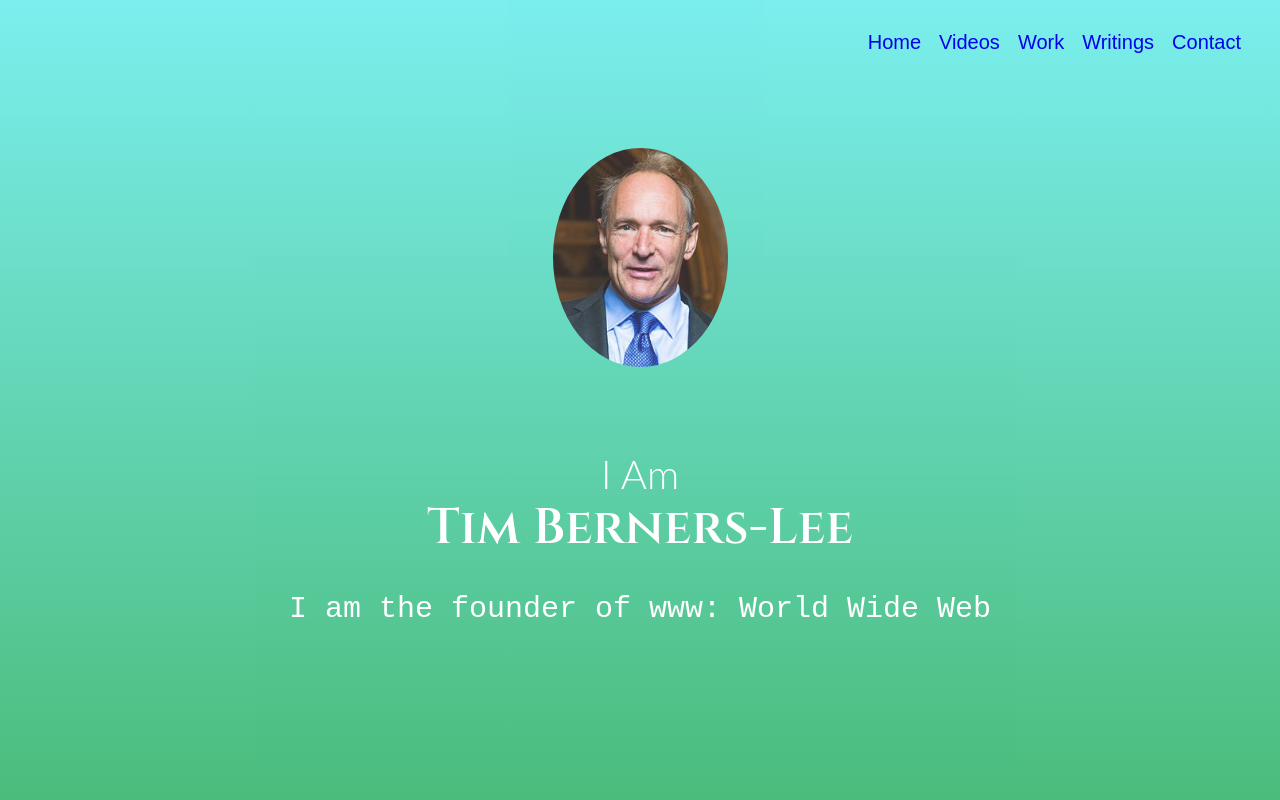
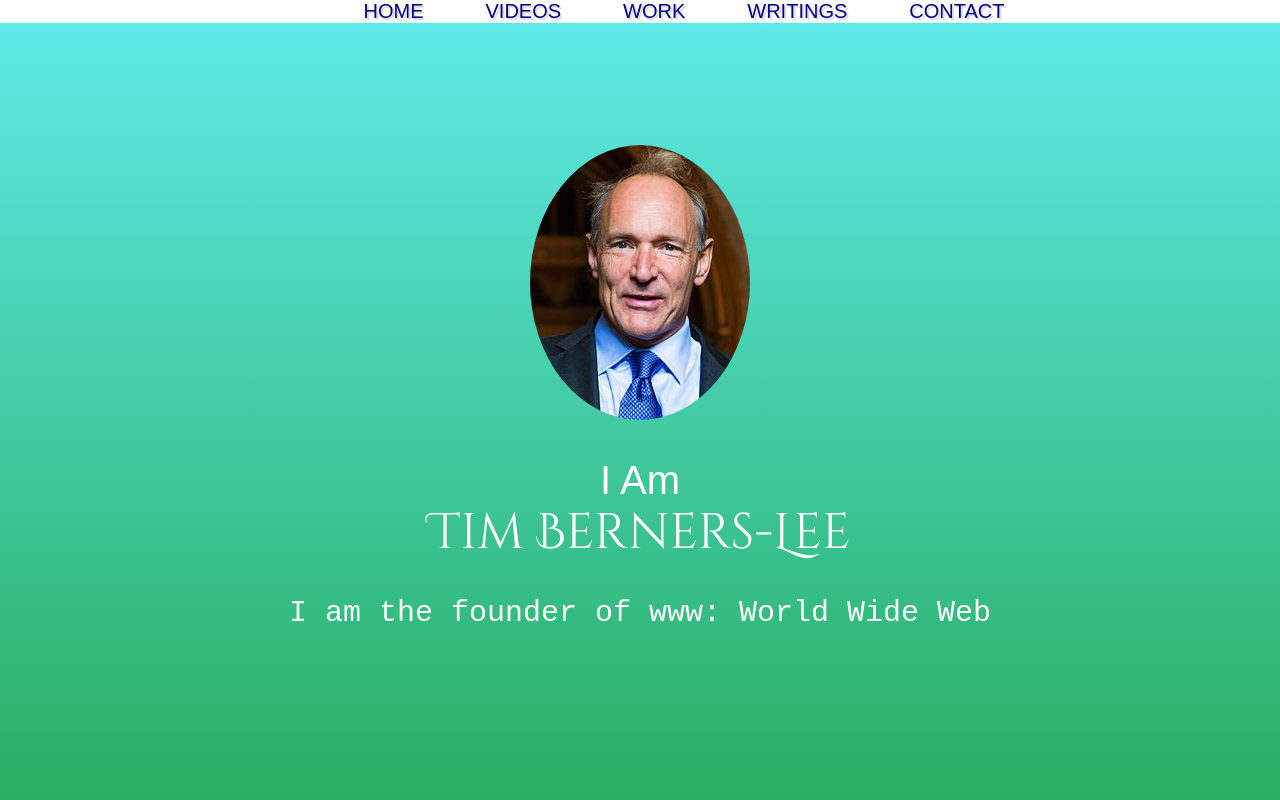
Before and after one commit to NaitikGoel189/SirTimBerners-Lee, a plain HTML site: page index.html in a window 1280 px wide. Shown: the top 800 px of the page. Drawn offline with Linux system fonts and the light colour scheme.

Commit message:
Add files via upload

```diff
--- a/index.html
+++ b/index.html
@@ -1,28 +1,32 @@
-<html>
+<!DOCTYPE html>
+<html lang="en">
 
 <head>
+    <meta charset="utf-8">
     <title>Sir Tim Berners-Lee</title>
     <link rel="stylesheet" href="style.css">
-    <link rel="preconnect" href="https://fonts.gstatic.com">
-    <link href="https://fonts.googleapis.com/css2?family=Cinzel:wght@600&display=swap" rel="stylesheet">
+    <link href="https://fonts.googleapis.com/css?family=Cinzel+Decorative&display=swap" rel="stylesheet">
+    <link rel="stylesheet" href="https://cdnjs.cloudflare.com/ajax/libs/font-awesome/4.7.0/css/font-awesome.min.css">
 </head>
 
 <body>
+    <center>
+        <ul class="menu">
+            <li class="links"><a href="#welcome">HOME</a></li>
+            <li class="links"><a href="#videos">VIDEOS</a></li>
+            <li class="links"><a href="#work">WORK</a></li>
+            <li class="links"><a href="#writings">WRITINGS</a></li>
+            <li class="links"><a href="#contact">CONTACT</a></li>
+        </ul>
+    </center>
 
-    <ul class="menu">
-        <li class="links"><a href="#welcome">Home</a></li>
-        <li class="links"><a href="#videos">Videos</a></li>
-        <li class="links"><a href="#work">Work</a></li>
-        <li class="links"><a href="#writings">Writings</a></li>
-        <li class="links"><a href="#contact">Contact</a></li>
-    </ul>
-
-    <section id="welcome" class="parallax-container">
+    <section id="welcome">
         <div class="parallax-inner">
             <img src="stbl.jpg" class="profile" />
             <h1>I Am <br><span id="name">Tim Berners-Lee</span></h1>
             <h2> I am the founder of www: World Wide Web</h2>
         </div>
+
     </section>
 
     <section id="bio">
@@ -32,7 +36,7 @@
 
             He is director of the World Wide Web Consortium that he founded and a Professor in the Computer Science Department at the University of Oxford.
 
-            In 2001 he became a Fellow of the Royal Society and in 2004 he was knighted.<br /><br />In 1994 Berners-Lee founded the World Wide Web Consortium (W3C) at the Laboratory of Computer Science (LCS) at the Massachusetts Institute of Technology in Boston. It was made up of companies that wanted to work together to create Web standards and also improve the Web. It was quickly agreed that the technology should be free of royalties and patents. Berners-Lee has served as director of this W3C since it was founded.
+            In 2001 he became a Fellow of the Royal Society and in 2004 he was knighted.<br><br>In 1994 Berners-Lee founded the World Wide Web Consortium (W3C) at the Laboratory of Computer Science (LCS) at the Massachusetts Institute of Technology in Boston. It was made up of companies that wanted to work together to create Web standards and also improve the Web. It was quickly agreed that the technology should be free of royalties and patents. Berners-Lee has served as director of this W3C since it was founded.
 
             In 1995 Microsoft produced the first version of Internet Explorer and this commercial browser created enormous growth in websites and web users.
 
@@ -43,28 +47,37 @@
         <h1>Videos</h1>
         <div class="line"></div>
         <br>
-        <iframe width="698" height="394" src="https://www.youtube.com/embed/OM6XIICm_qo" frameborder="0" allow="accelerometer; autoplay; clipboard-write; encrypted-media; gyroscope; picture-in-picture" allowfullscreen></iframe>
+        <iframe width="900" height="500" src="https://www.youtube.com/embed/OM6XIICm_qo" frameborder="0" allow="accelerometer; autoplay; encrypted-media; gyroscope; picture-in-picture" allowfullscreen></iframe>
         <br>
         <br>
-        <iframe width="700" height="394" src="https://www.youtube.com/embed/rCplocVemjo" frameborder="0" allow="accelerometer; autoplay; clipboard-write; encrypted-media; gyroscope; picture-in-picture" allowfullscreen></iframe>
+        <iframe width="900" height="500" src="https://www.youtube.com/embed/J8hzJxb0rpc" frameborder="0" allow="accelerometer; autoplay; encrypted-media; gyroscope; picture-in-picture" allowfullscreen></iframe>
     </section>
 
     <section id="work">
-        <hi>Work</hi>
+        <h1>WORK</h1>
         <div class="line"></div>
-        <br>
-        <iframe width="900" height="1000" src="https://en.wikipedia.org/wiki/Tim_Berners-Lee#Career_and_research"></iframe>
-        <br>
+        <iframe width="900" height="1000" src="https://en.wikipedia.org/wiki/Tim_Berners-Lee#Career_and_research" frameborder="0"></iframe>
     </section>
 
     <section id="writings">
-        <hi>Writings</hi>
+        <h1>WRITINGS</h1>
         <div class="line"></div>
+        <a class="article" href="https://webfoundation.org/2019/03/web-birthday-30" target="_blank">30 years on, what’s next ForTheWeb?</a>
         <br>
-        <a class="article" href="https://webfoundation.org/2019/03/web-birthday-30/" target="_blank">30 years on, whats next for the web?</a>
-        <br>
-        <br>
-        <a class="article" href="https://interestingengineering.com/how-did-tim-berners-lee-change-the-world-with-the-world-wide-web" target="_blank"></a>
+        <a class="article" href="https://interestingengineering.com/how-did-tim-berners-lee-change-the-world-with-the-world-wide-web" target="_blank">How Did Tim Berners-Lee Change the World With the World Wide Web?</a>
+    </section>
+    <br>
+
+    <section id="contact">
+        <iframe src="https://www.google.com/maps/embed?pb=!1m18!1m12!1m3!1d317718.6933193061!2d-0.3817841088223022!3d51.528307966801556!2m3!1f0!2f0!3f0!3m2!1i1024!2i768!4f13.1!3m3!1m2!1s0x47d8a00baf21de75%3A0x52963a5addd52a99!2sLondon%2C%20UK!5e0!3m2!1sen!2sin!4v1608199432270!5m2!1sen!2sin" width="600" height="450" frameborder="0" style="border:0;" allowfullscreen="" aria-hidden="false" tabindex="0"></iframe>
+        <div class="contact_1">
+            <a href="mailto:naitikgoel189@gmail.com?Subject=Hello">
+                <i class="fa fa-envelope"></i>&nbsp;&nbsp;<h3>naitikgoel189@gmail.com</h3>
+            </a><br>
+            <a href="#">
+                <i class="fa fa-instagram"></i>&nbsp;&nbsp;<h3>myinstagramid</h3>
+            </a>
+        </div>
     </section>
 </body>
 
--- a/style.css
+++ b/style.css
@@ -5,20 +5,13 @@
 }
 
 .profile {
-    width: 175px;
-    margin-bottom: 50px;
     border-radius: 50%;
 }
 
 #welcome {
     position: absolute;
-    height: 800px;
     color: #FFFFFF;
-    left: 0;
-    top: 0;
     bottom: 0;
-    right: 0;
-    opacity: 0.83;
     background: linear-gradient(#60ebeb 0%, #27ae60 100%);
     display: table;
     width: 100%;
@@ -27,31 +20,28 @@
 }
 
 h1 {
+    font-size: 40px;
+    font-family: sans-serif;
+    font-weight: 300;
 
-    font-size: 40px;
-    line-height: 1.2;
-    font-family: 'Lato', sans-serif;
-    font-weight: 300;
 }
 
 #name {
     font-size: 50px;
     line-height: 1.2;
-    font-family: 'Cinzel', cursive;
+    font-family: 'Cinzel Decorative', cursive;
 }
 
 h2 {
     font-size: 30px;
     font-weight: 300;
-    line-height: 1.2;
-    font-family: monospace
+    font-family: monospace;
 }
 
 #bio {
-
+    font-family: 'Cinzel Decorative', cursive;
     padding: 50px;
     text-align: center;
-    font-size: 42px;
 }
 
 .line {
@@ -62,57 +52,66 @@
 }
 
 p {
-    max-width: 450px;
-    margin: 25px auto;
     font-size: 17px;
-    line-height: 1.3;
 }
 
 .parallax-inner {
-
     display: table-cell;
     position: relative;
     text-align: center;
     vertical-align: middle;
+}
 
+html {
+    scroll-behavior: smooth;
+}
+
+.article:hover {
+    color: fuchsia;
 }
 
 .menu {
-    list-style: none;
-    font-family: sans-serif;
-    position: absolute;
-    top: 10px;
-    right: 30px;
+    position: fixed;
+    background: white;
+    width: 100%;
+    margin-top: 0px;
+    top: 0px;
     z-index: 10;
-    cursor: pointer;
+}
 
-
+a {
+    text-decoration: none;
+    color: darkblue;
+    text-shadow: 2px 2px gainsboro;
 }
 
 .links {
-    float: left;
-    color: aliceblue;
-    padding-top: 5px;
-    padding-bottom: 5px;
-    padding-left: 9px;
-    padding-right: 9px;
+    display: inline;
+    padding-left: 33px;
+    padding-right: 25px;
     font-family: fantasy;
     font-size: 20px;
-
 }
 
 .links:hover {
-    background-color: dodgerblue;
+    font-size: 25px;
+    text-decoration: underline;
 }
 
-html{
-    scroll-behavior: smooth;
+#writings a {
+    text-decoration: underline !important;
+    text-shadow: none !important;
+    color: blue !important;
 }
 
-a{
-    text-decoration: none;
+#contact {
+    background: aqua;
 }
 
-.article:hover{
-    color:red;
+.contact_1 a {
+    color: darkblue;
 }
+
+.contact_1 h3 {
+    display: inline;
+}
```
